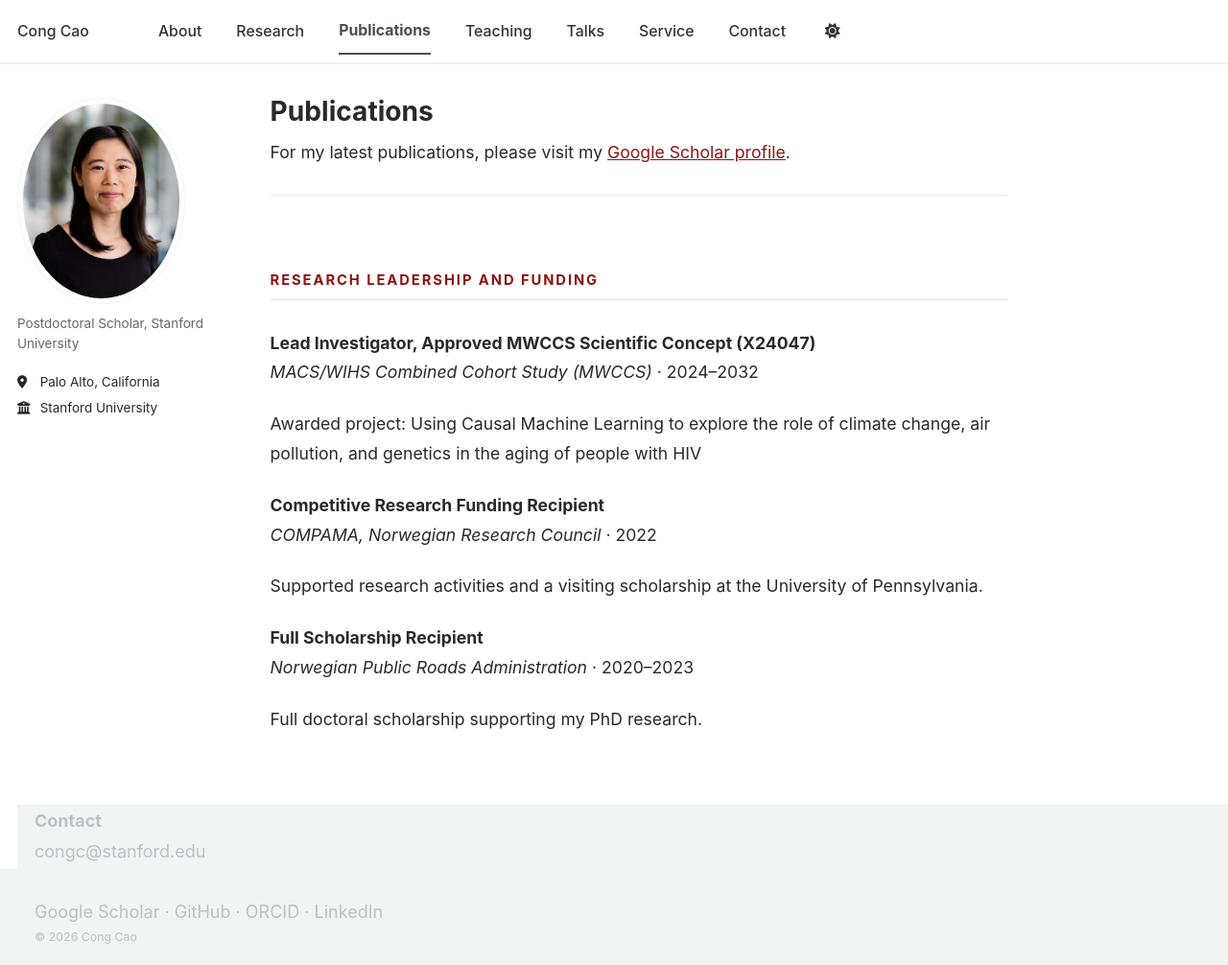
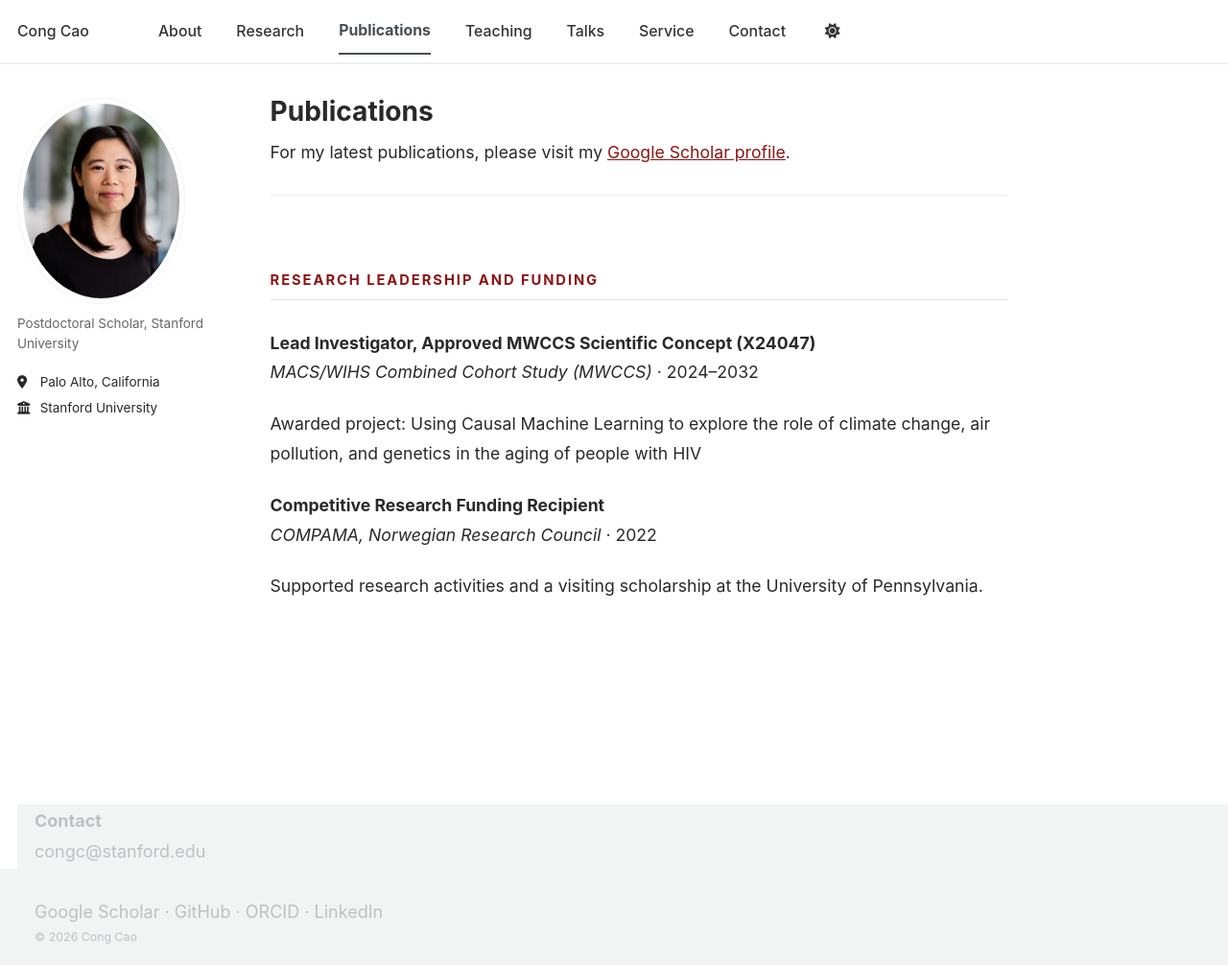
Before and after one commit to congca0/congca0.github.io, a Jekyll site: the page built from publications.md, in a window 1280 px wide and 1006 px high. Shown: the whole window at 96% size. Built offline with Jekyll 4.4.1, drawn with Linux system fonts in a browser that asks for light colours; a style sheet for code colours, icons or effects is not loaded.

Commit message:
Update publications.md

```diff
--- a/publications.md
+++ b/publications.md
@@ -19,8 +19,3 @@ Awarded project: Using Causal Machine Learning to explore the role of climate ch
 *COMPAMA, Norwegian Research Council* · 2022
 
 Supported research activities and a visiting scholarship at the University of Pennsylvania.
-
-**Full Scholarship Recipient**
-*Norwegian Public Roads Administration* · 2020–2023
-
-Full doctoral scholarship supporting my PhD research.
```
